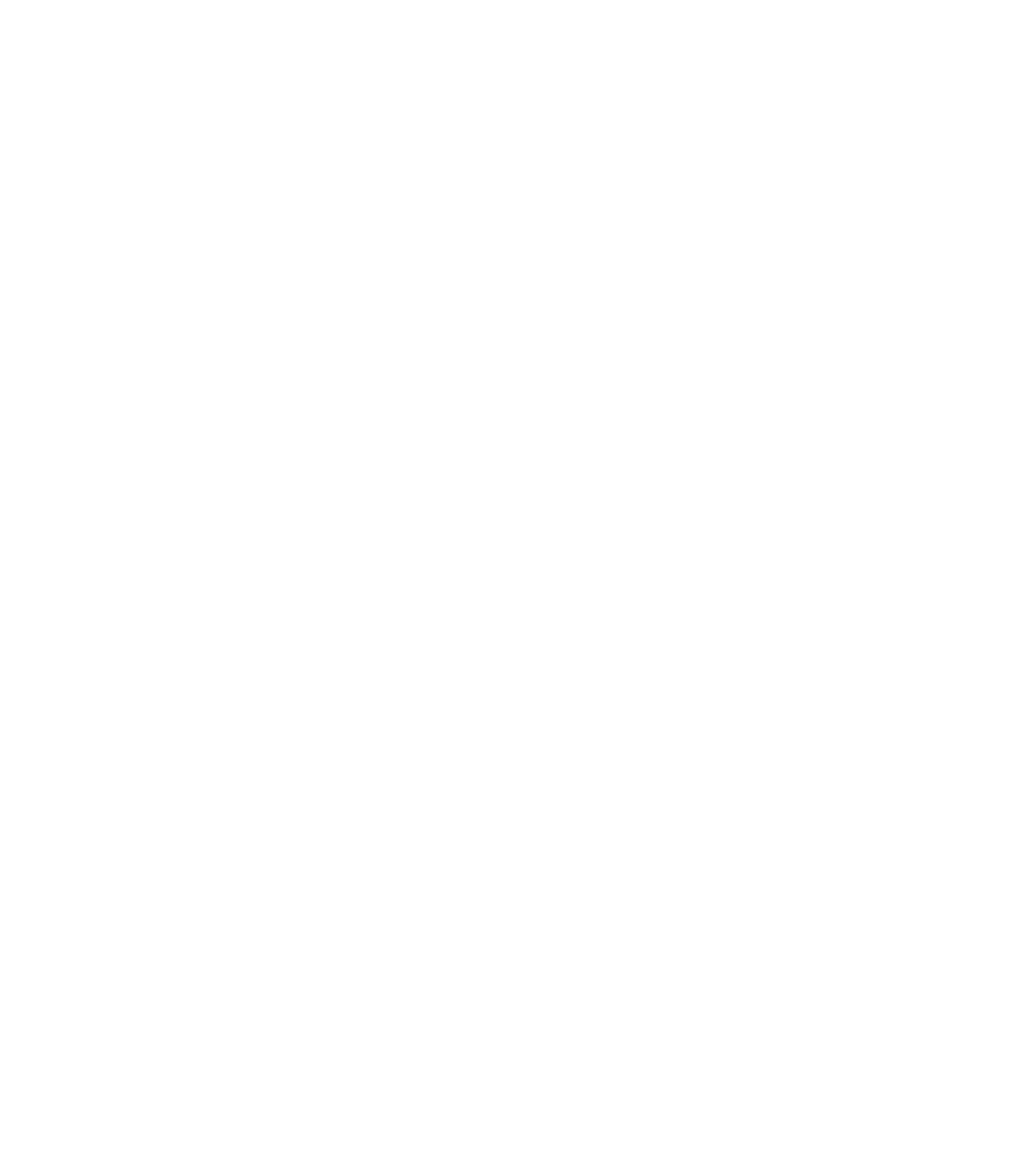
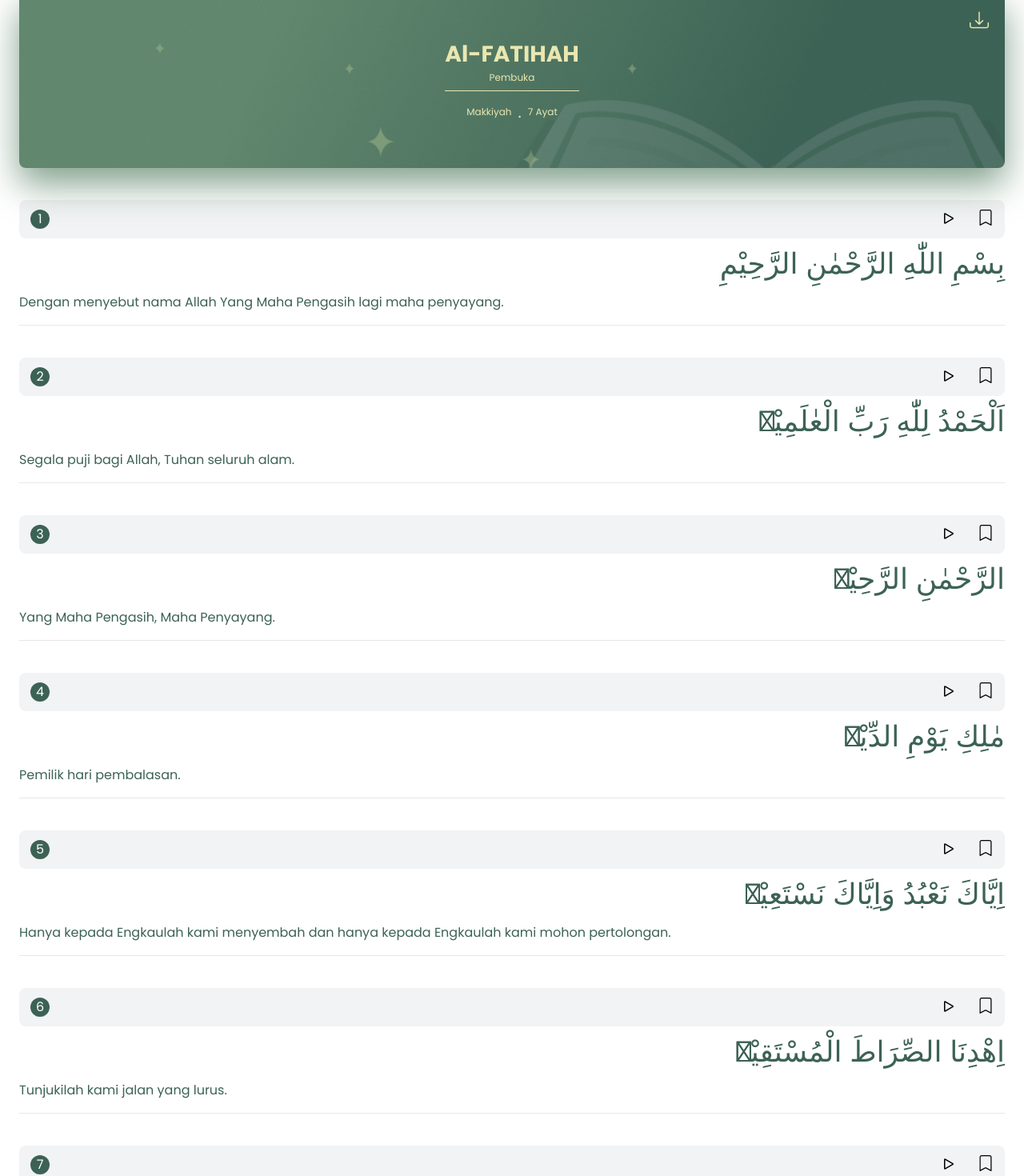
Before and after one commit to zaenalrfn/Quranku, a Vue app: page /Terakhir_baca in a window 1280 px wide. Before the commit this address had no page. Shown: the part 122-1592 px from the top of the page at 80% size. Before the commit the page ends 800 px from the top, so only its background shows below. Built offline with nearby package versions, Linux system fonts and the light colour scheme.

Commit message:
add page suratalquran

```diff
--- a/src/components/PageUtama.vue
+++ b/src/components/PageUtama.vue
@@ -17,8 +17,9 @@
       </div>
 
       <!-- BAGIAN COMPONENT TERAKHIR DIBACA -->
+      <router-link to="/Terakhir_baca">
         <div
-        class="terakhir-dibaca py-8 px-3 mt-8 w-full bg-cover bg-center rounded-lg text-text_color_2 shadow-[rgba(97,_135,_110,_0.8)_0px_45px_45px_0px]"
+          class="terakhir-dibaca py-8 px-3 mt-8 w-full bg-cover bg-center rounded-lg text-text_color_2 shadow-[rgba(97,_135,_110,_0.8)_0px_20px_45px_0px]"
         >
           <h3 class="text-base font-medium">Terakhir baca</h3>
           <h1 class="text-2xl font-bold text-text_color_2 pt-2 pb-4">
@@ -29,11 +30,12 @@
             <p class="text-text_color_2 text-xs opacity-75">Juz 1</p>
           </div>
         </div>
+      </router-link>
 
       <!-- BAGIAN COMPONENT GRID CONTENT -->
       <div class="grid grid-cols-2 gap-4 mt-[22px]">
         <div
-          class="p-3 rounded-lg bg-gradient-to-b from-[#61876E] to-[#28433A] h-[227px] flex flex-col justify-between shadow-[rgba(97,_135,_110,_0.8)_0px_45px_45px_0px]"
+          class="p-3 rounded-lg bg-gradient-to-b from-[#61876E] to-[#28433A] h-[227px] flex flex-col justify-between shadow-[rgba(97,_135,_110,_0.8)_0px_20px_45px_0px]"
         >
           <div class="img-baca-guran mt-6">
             <img src="../assets/img/icon_baca_quran.png" class="w-28" alt="" />
@@ -47,7 +49,7 @@
           </div>
         </div>
         <div
-          class="p-3 bg-gradient-to-b from-[#61876E] to-[#28433A] rounded-lg h-[190px] flex flex-col justify-between shadow-[rgba(97,_135,_110,_0.8)_0px_45px_45px_0px]"
+          class="p-3 bg-gradient-to-b from-[#61876E] to-[#28433A] rounded-lg h-[190px] flex flex-col justify-between shadow-[rgba(97,_135,_110,_0.8)_0px_20px_45px_0px]"
         >
           <div class="img-baca-guran mt-6">
             <img src="../assets/img/icon_pencarian.png" class="w-20" alt="" />
@@ -58,7 +60,7 @@
           </div>
         </div>
         <div
-          class="p-3 rounded-lg bg-gradient-to-b from-[#61876E] to-[#28433A] h-[190px] flex flex-col justify-between shadow-[rgba(97,_135,_110,_0.8)_0px_45px_45px_0px]"
+          class="p-3 rounded-lg bg-gradient-to-b from-[#61876E] to-[#28433A] h-[190px] flex flex-col justify-between shadow-[rgba(97,_135,_110,_0.8)_0px_20px_45px_0px]"
         >
           <div class="img-baca-guran">
             <img src="../assets/img/icon_sholat.png" class="w-24" alt="" />
@@ -72,7 +74,7 @@
           </div>
         </div>
         <div
-          class="p-3 rounded-lg bg-gradient-to-b from-[#61876E] to-[#28433A] h-[227px] mt-[-35px] flex flex-col justify-between shadow-[rgba(97,_135,_110,_0.8)_0px_45px_45px_0px]"
+          class="p-3 rounded-lg bg-gradient-to-b from-[#61876E] to-[#28433A] h-[227px] mt-[-35px] flex flex-col justify-between shadow-[rgba(97,_135,_110,_0.8)_0px_20px_45px_0px]"
         >
           <div class="img-baca-guran mt-6">
             <img src="../assets/img/icon_simpan.png" class="w-20" alt="" />
--- /dev/null
+++ b/src/components/SuratAlquran.vue
@@ -0,0 +1,182 @@
+<template>
+  <div class="main">
+    <div class="surat">
+      <div
+        class="surat-nav w-full h-12 py-3.5 px-3.5 rounded-lg flex justify-between items-center mt-10 bg-[rgba(18,_25,_49,_0.05)]"
+      >
+        <div
+          class="urut-surat w-5 h-5 p-3 bg-text_color_bold_1 rounded-full flex justify-center items-center"
+        >
+          <h2 class="text-white">1</h2>
+        </div>
+        <div class="surat-play-simpan flex gap-6">
+          <h2 class="text-2xl"><i class="bi bi-play"></i></h2>
+          <h2 class="text-xl"><i class="bi bi-bookmark"></i></h2>
+        </div>
+      </div>
+      <div class="surat-arab-arti">
+        <h2 class="mb-4 text-right mt-3 text-4xl text-text_color_bold_1">
+          بِسْمِ اللّٰهِ الرَّحْمٰنِ الرَّحِيْمِ
+        </h2>
+        <p class="text-text_color_bold_1 text-[16px] mb-4">
+          Dengan menyebut nama Allah Yang Maha Pengasih lagi maha penyayang.
+        </p>
+        <hr />
+      </div>
+    </div>
+    <div class="surat">
+      <div
+        class="surat-nav w-full h-12 py-3.5 px-3.5 rounded-lg flex justify-between items-center mt-10 bg-[rgba(18,_25,_49,_0.05)]"
+      >
+        <div
+          class="urut-surat w-5 h-5 p-3 bg-text_color_bold_1 rounded-full flex justify-center items-center"
+        >
+          <h2 class="text-white">2</h2>
+        </div>
+        <div class="surat-play-simpan flex gap-6">
+          <h2 class="text-2xl"><i class="bi bi-play"></i></h2>
+          <h2 class="text-xl"><i class="bi bi-bookmark"></i></h2>
+        </div>
+      </div>
+      <div class="surat-arab-arti">
+        <h2 class="mb-4 text-right mt-3 text-4xl text-text_color_bold_1">
+          اَلْحَمْدُ لِلّٰهِ رَبِّ الْعٰلَمِيْنَۙ
+        </h2>
+        <p class="text-text_color_bold_1 text-[16px] mb-4">
+          Segala puji bagi Allah, Tuhan seluruh alam.
+        </p>
+        <hr />
+      </div>
+    </div>
+    <div class="surat">
+      <div
+        class="surat-nav w-full h-12 py-3.5 px-3.5 rounded-lg flex justify-between items-center mt-10 bg-[rgba(18,_25,_49,_0.05)]"
+      >
+        <div
+          class="urut-surat w-5 h-5 p-3 bg-text_color_bold_1 rounded-full flex justify-center items-center"
+        >
+          <h2 class="text-white">3</h2>
+        </div>
+        <div class="surat-play-simpan flex gap-6">
+          <h2 class="text-2xl"><i class="bi bi-play"></i></h2>
+          <h2 class="text-xl"><i class="bi bi-bookmark"></i></h2>
+        </div>
+      </div>
+      <div class="surat-arab-arti">
+        <h2 class="mb-4 text-right mt-3 text-4xl text-text_color_bold_1">
+          الرَّحْمٰنِ الرَّحِيْمِۙ
+        </h2>
+        <p class="text-text_color_bold_1 text-[16px] mb-4">
+          Yang Maha Pengasih, Maha Penyayang.
+        </p>
+        <hr />
+      </div>
+    </div>
+    <div class="surat">
+      <div
+        class="surat-nav w-full h-12 py-3.5 px-3.5 rounded-lg flex justify-between items-center mt-10 bg-[rgba(18,_25,_49,_0.05)]"
+      >
+        <div
+          class="urut-surat w-5 h-5 p-3 bg-text_color_bold_1 rounded-full flex justify-center items-center"
+        >
+          <h2 class="text-white">4</h2>
+        </div>
+        <div class="surat-play-simpan flex gap-6">
+          <h2 class="text-2xl"><i class="bi bi-play"></i></h2>
+          <h2 class="text-xl"><i class="bi bi-bookmark"></i></h2>
+        </div>
+      </div>
+      <div class="surat-arab-arti">
+        <h2 class="mb-4 text-right mt-3 text-4xl text-text_color_bold_1">
+          مٰلِكِ يَوْمِ الدِّيْنِۗ
+        </h2>
+        <p class="text-text_color_bold_1 text-[16px] mb-4">
+          Pemilik hari pembalasan.
+        </p>
+        <hr />
+      </div>
+    </div>
+    <div class="surat">
+      <div
+        class="surat-nav w-full h-12 py-3.5 px-3.5 rounded-lg flex justify-between items-center mt-10 bg-[rgba(18,_25,_49,_0.05)]"
+      >
+        <div
+          class="urut-surat w-5 h-5 p-3 bg-text_color_bold_1 rounded-full flex justify-center items-center"
+        >
+          <h2 class="text-white">5</h2>
+        </div>
+        <div class="surat-play-simpan flex gap-6">
+          <h2 class="text-2xl"><i class="bi bi-play"></i></h2>
+          <h2 class="text-xl"><i class="bi bi-bookmark"></i></h2>
+        </div>
+      </div>
+      <div class="surat-arab-arti">
+        <h2 class="mb-4 text-right mt-3 text-4xl text-text_color_bold_1">
+          اِيَّاكَ نَعْبُدُ وَاِيَّاكَ نَسْتَعِيْنُۗ
+        </h2>
+        <p class="text-text_color_bold_1 text-[16px] mb-4">
+          Hanya kepada Engkaulah kami menyembah dan hanya kepada Engkaulah kami
+          mohon pertolongan.
+        </p>
+        <hr />
+      </div>
+    </div>
+    <div class="surat">
+      <div
+        class="surat-nav w-full h-12 py-3.5 px-3.5 rounded-lg flex justify-between items-center mt-10 bg-[rgba(18,_25,_49,_0.05)]"
+      >
+        <div
+          class="urut-surat w-5 h-5 p-3 bg-text_color_bold_1 rounded-full flex justify-center items-center"
+        >
+          <h2 class="text-white">6</h2>
+        </div>
+        <div class="surat-play-simpan flex gap-6">
+          <h2 class="text-2xl"><i class="bi bi-play"></i></h2>
+          <h2 class="text-xl"><i class="bi bi-bookmark"></i></h2>
+        </div>
+      </div>
+      <div class="surat-arab-arti">
+        <h2 class="mb-4 text-right mt-3 text-4xl text-text_color_bold_1">
+          اِهْدِنَا الصِّرَاطَ الْمُسْتَقِيْمَۙ
+        </h2>
+        <p class="text-text_color_bold_1 text-[16px] mb-4">
+          Tunjukilah kami jalan yang lurus.
+        </p>
+        <hr />
+      </div>
+    </div>
+    <div class="surat">
+      <div
+        class="surat-nav w-full h-12 py-3.5 px-3.5 rounded-lg flex justify-between items-center mt-10 bg-[rgba(18,_25,_49,_0.05)]"
+      >
+        <div
+          class="urut-surat w-5 h-5 p-3 bg-text_color_bold_1 rounded-full flex justify-center items-center"
+        >
+          <h2 class="text-white">7</h2>
+        </div>
+        <div class="surat-play-simpan flex gap-6">
+          <h2 class="text-2xl"><i class="bi bi-play"></i></h2>
+          <h2 class="text-xl"><i class="bi bi-bookmark"></i></h2>
+        </div>
+      </div>
+      <div class="surat-arab-arti">
+        <h2 class="mb-4 text-right mt-3 text-4xl text-text_color_bold_1">
+          صِرَاطَ الَّذِيْنَ اَنْعَمْتَ عَلَيْهِمْ ەۙ غَيْرِ الْمَغْضُوْبِ
+          عَلَيْهِمْ وَلَا الضَّاۤلِّيْنَ ࣖ
+        </h2>
+        <p class="text-text_color_bold_1 text-[16px] mb-4">
+          (yaitu) jalan orang-orang yang telah Engkau beri nikmat kepadanya;
+          bukan (jalan) mereka yang dimurkai, dan bukan (pula jalan) mereka yang
+          sesat.
+        </p>
+        <hr />
+      </div>
+    </div>
+  </div>
+</template>
+
+<script>
+export default {
+  name: "SuratAlquran",
+};
+</script>
--- a/src/router/index.js
+++ b/src/router/index.js
@@ -1,11 +1,17 @@
 import { createRouter, createWebHistory } from "vue-router";
 import HomeView from "../views/HomeView.vue";
+import TerakhirBaca from "../views/TerakhirBaca.vue";
 
 const routes = [
   {
     path: "/",
     name: "home",
     component: HomeView,
+  },
+  {
+    path: "/Terakhir_baca",
+    name: "terakhir_baca",
+    component: TerakhirBaca,
   },
 ];
 
--- a/src/views/TerakhirBaca.vue
+++ b/src/views/TerakhirBaca.vue
@@ -1,9 +1,60 @@
+<style scoped>
+.tb-banner {
+  background-image: url("../assets/img/bg_terakhir_baca.png");
+}
+</style>
 <template>
-  <div class="content"></div>
+  <div class="main px-6">
+    <div class="nav-terakhir-baca w-full flex justify-center relative mt-10">
+      <!-- BAGIAN NAV TERAKHIR BACA -->
+      <router-link to="/">
+        <div class="tb-kembali">
+          <h2 class="absolute left-0">
+            <i class="bi bi-chevron-left text-text_color_bold_1 text-2xl"></i>
+          </h2>
+        </div>
+      </router-link>
+      <div class="tb-text">
+        <h2 class="text-xl text-text_color_bold_1 font-bold">Terakhir Baca</h2>
+      </div>
+    </div>
+
+    <!-- BAGIAN BANNER TERAKHIR BACA -->
+    <div
+      class="tb-banner w-full h-[220px] flex justify-center items-center p-10 mt-11 text-text_color_2 bg-cover bg-center rounded-lg text-center relative shadow-[rgba(97,_135,_110,_0.8)_0px_20px_45px_0px]"
+    >
+      <div class="banner">
+        <div class="tb-download absolute top-5 right-5">
+          <h2 class="text-2xl font-bold">
+            <i class="bi bi-download round"></i>
+          </h2>
+        </div>
+        <div class="tb-banner-utama">
+          <h1 class="text-[28px] font-bold">Al-FATIHAH</h1>
+          <p class="mb-2 text-xs">Pembuka</p>
+          <hr class="border-t-1 border-[#eae7b1]" />
+          <div
+            class="banner-des flex justify-center gap-2 items-center mt-3 text-xs"
+          >
+            <p>Makkiyah</p>
+            <p class="text-xl">.</p>
+            <p>7 Ayat</p>
+          </div>
+        </div>
+      </div>
+    </div>
+
+    <!-- BAGIAN SURAT -->
+    <SuratAlquran />
+  </div>
 </template>
 
 <script>
+import SuratAlquran from "@/components/SuratAlquran.vue";
 export default {
-  name: "",
+  name: "TerakhirBaca",
+  components: {
+    SuratAlquran,
+  },
 };
 </script>
```
Also changed, not shown: src/assets/img/bg_terakhir_baca.png. Lines whose indentation alone changed are shown as unchanged.
